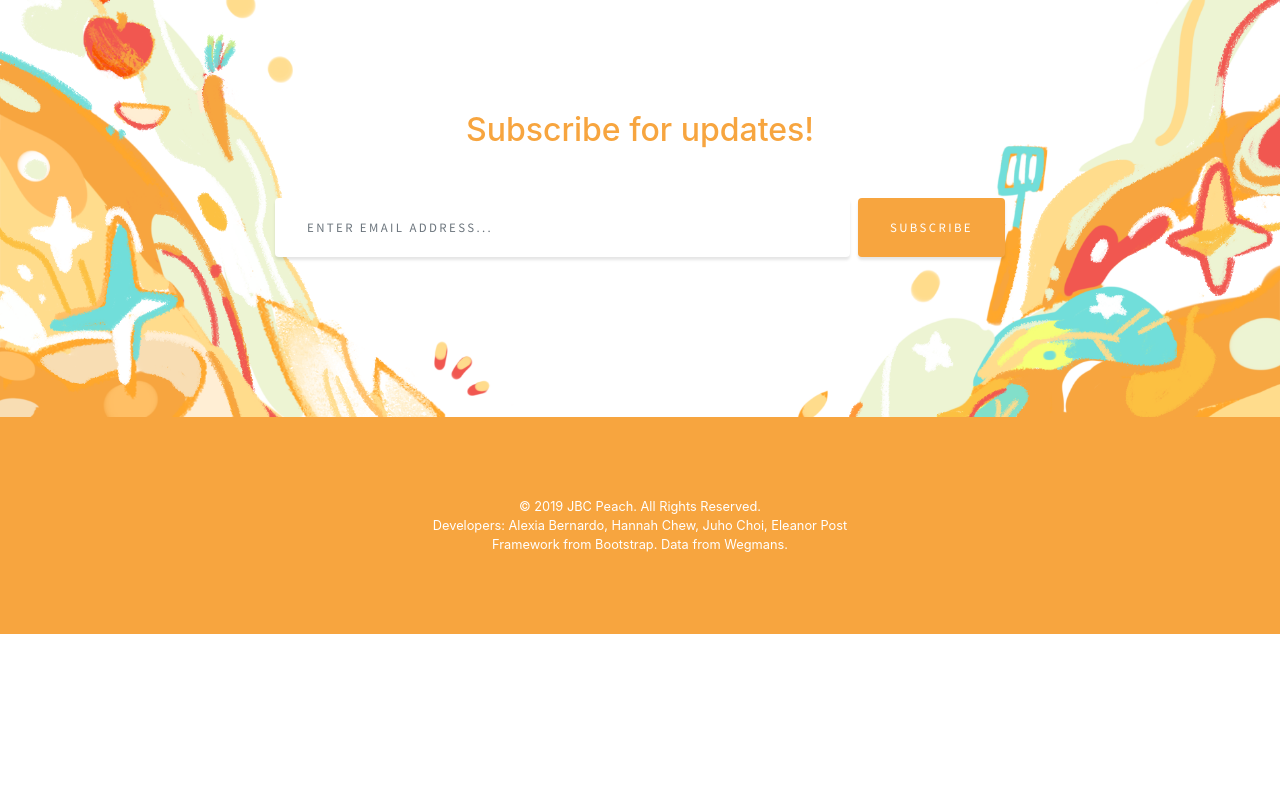
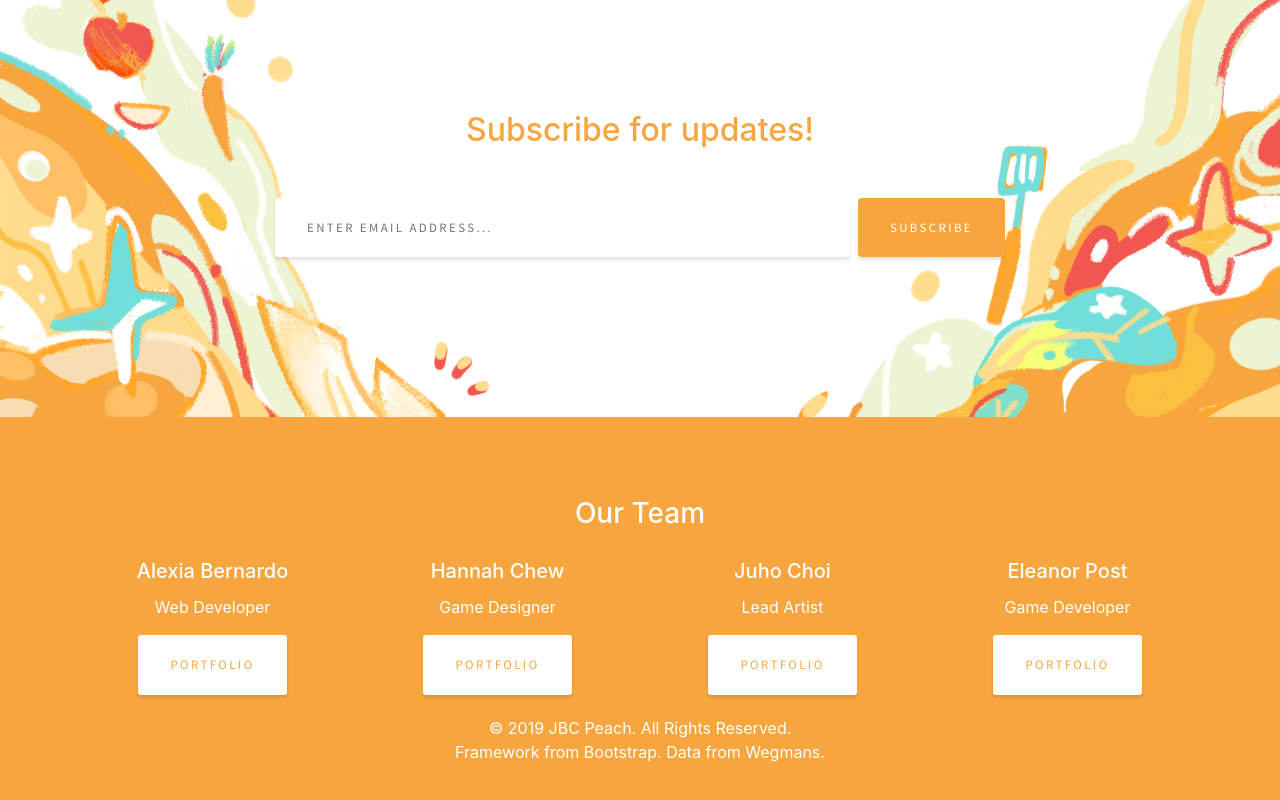
Before and after one commit to kawaiikitty99/kawaiikitty.github.io, a plain HTML site: page index.html in a window 1280 px wide. Shown: the part 4962-5762 px from the top of the page. Before the commit the page ends 5596 px from the top, so only its background shows below. Drawn offline with Linux system fonts and the light colour scheme.

Commit message:
push to work in gdd labs

```diff
--- a/css/main.css
+++ b/css/main.css
@@ -168,7 +168,7 @@ span{
   background-color:#f15750 !important;
 }
 
-.downloadButton{
+.downloadButton, .portfolioButton{
   background-color:white;
   color: rgb(247, 165, 63);
 }
@@ -376,6 +376,12 @@ section.cta .cta-content h2 {
   color: #fff;
 }
 
+.footer-section .card{
+  border-color: rgb(247, 165, 63) !important;
+  background-color: rgb(247, 165, 63) !important;
+  color:white;
+}
+
 a {
   color: rgb(247, 165, 63);
 }
--- a/index.html
+++ b/index.html
@@ -224,11 +224,51 @@
   </section>
 
   <!-- Footer -->
-  <footer class="bg-black small text-center">
-    <div class="container">
+  <footer class="bg-black text-center footer-section">
+    <div class = "container">
+      <h3 class = "text-white">Our Team</h3>
+      <div class="row">
+        <div class="col-sm">
+          <div class="card">
+            <div class="card-body">
+              <h5 class="card-title">Alexia Bernardo</h5>
+              <p class="card-text"> Web Developer</p>
+              <a href="http://alexiabernardo.com/" class="btn btn-primary btn-sm portfolioButton">Portfolio</a>
+            </div>
+          </div>
+        </div>
+        <div class="col-sm">
+          <div class="card">
+            <div class="card-body">
+              <h5 class="card-title">Hannah Chew</h5>
+              <p class="card-text"> Game Designer</p>
+              <a href="#" class="btn btn-primary btn-sm portfolioButton">Portfolio</a>
+            </div>
+          </div>
+        </div>
+        <div class="col-sm">
+          <div class="card">
+            <div class="card-body">
+              <h5 class="card-title">Juho Choi</h5>
+              <p class="card-text">Lead Artist</p>
+              <a href="#" class="btn btn-primary btn-sm portfolioButton">Portfolio</a>
+            </div>
+          </div>
+        </div>
+        <div class="col-sm">
+          <div class="card">
+            <div class="card-body">
+              <h5 class="card-title">Eleanor Post</h5>
+              <p class="card-text">Game Developer</p>
+              <a href="#" class="btn btn-primary btn-sm portfolioButton">Portfolio</a>
+            </div>
+          </div>
+        </div>
+      </div>
           <p class="m-0"> &copy; 2019 JBC Peach. All Rights Reserved.</p>
-      <p class="m-0"> Developers: Alexia Bernardo, Hannah Chew, Juho Choi, Eleanor Post</p>
           <p class="m-0">Framework from Bootstrap. Data from Wegmans.</p>
+        </div>
+      </div>
     </div>
   </footer>
 
```
Lines whose indentation alone changed are shown as unchanged.
